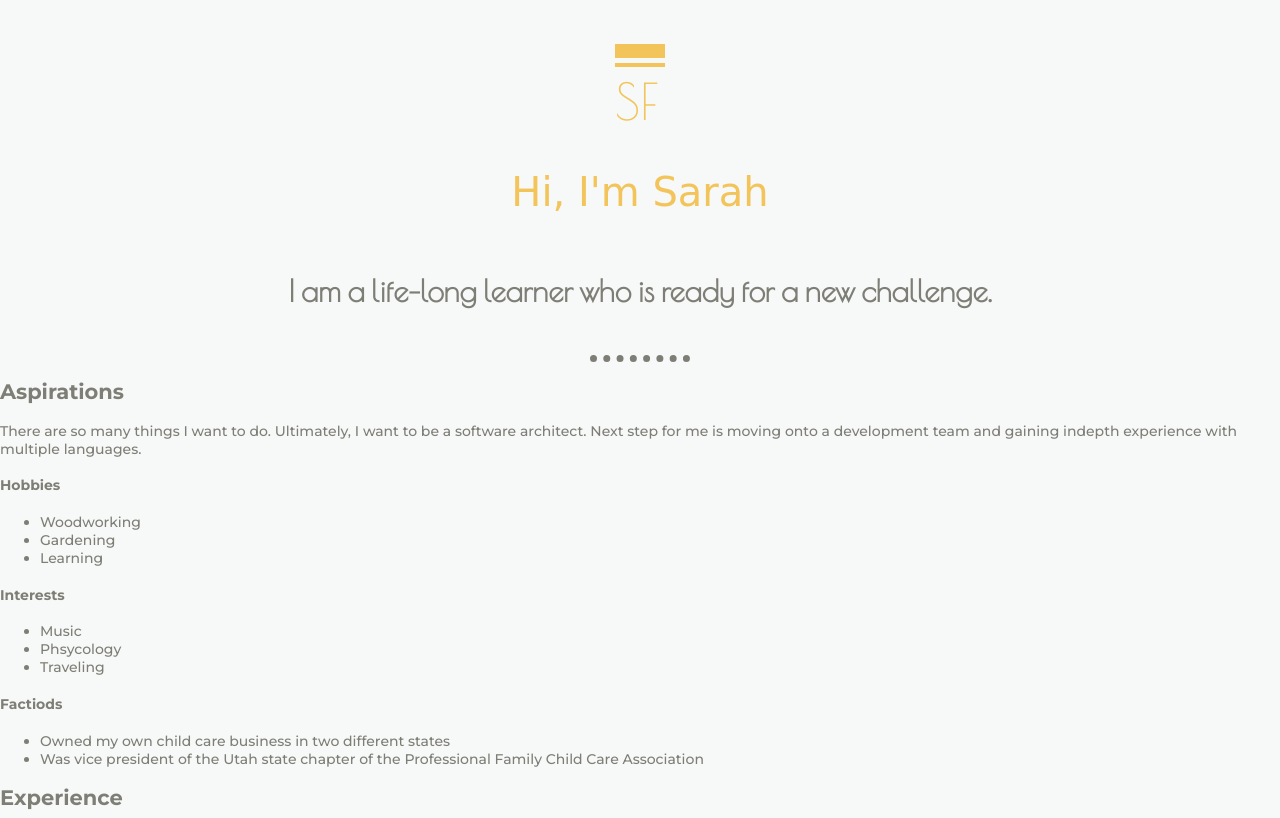
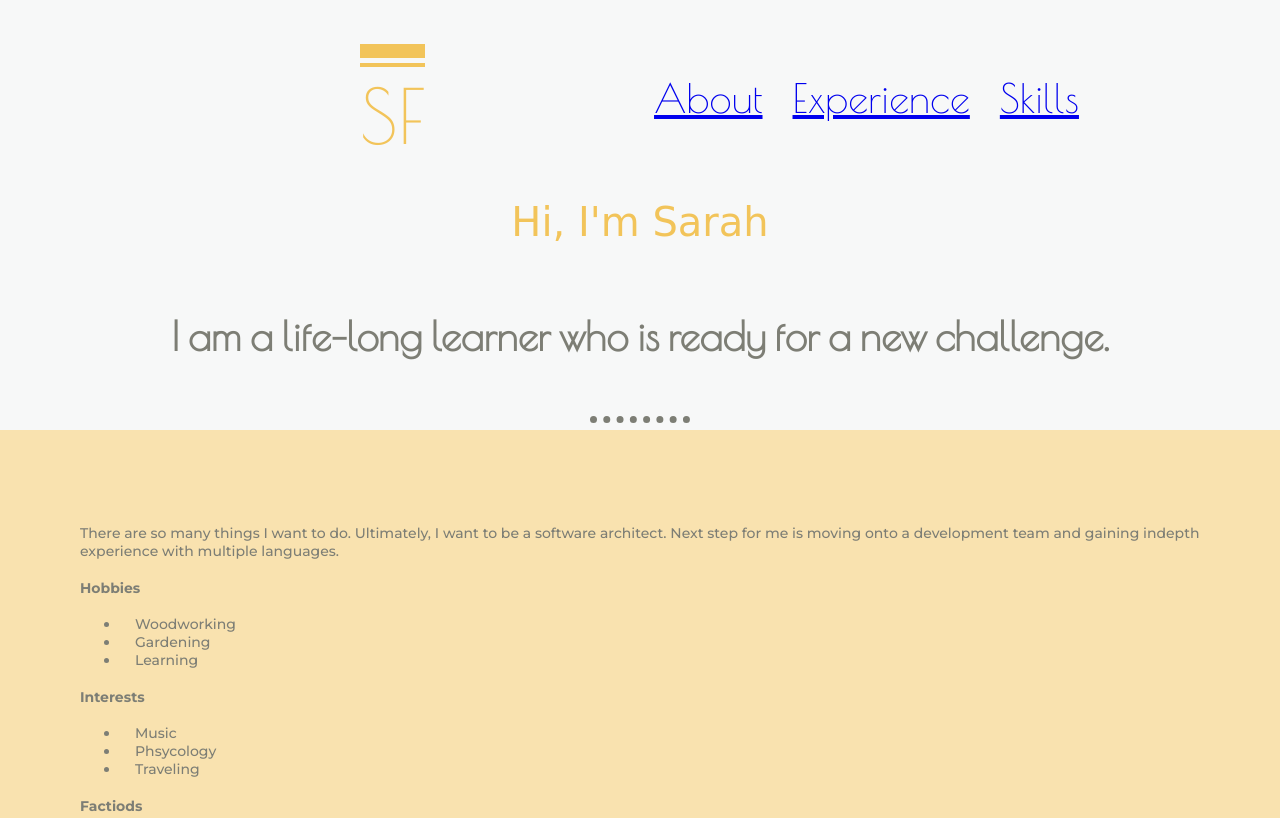
Before and after one commit to sfarnsworth02/portfolio, a plain HTML site: page index.html in a window 1280 px wide. Shown: the top 818 px of the page. Drawn offline with nearby package versions, Linux system fonts and the light colour scheme; a web font is replaced by a local one.

Commit message:
added css to header

```diff
--- a/index.css
+++ b/index.css
@@ -31,7 +31,7 @@ header {
 }
 
 .logo-content {
-    width: 50px;
+    width: 65px;
 }
 
 .line-1 {
@@ -47,22 +47,38 @@ header {
 .initials {
     font-family: 'Poiret One', cursive;
     color: #F2C45A;
-    font-size: 50px;
+    font-size: 75px;
     max-width: 500px;
     margin: 0px;
     font-weight: 500;
+}
+
+/* ---- Nav ---- */
+nav {
+    display: flex;
+    font: 40px 'Poiret One',cursive;
+}
+
+nav ul {
+    list-style-type: none;
+    display:flex;
+    flex-direction: row;
+    margin-top: 75px;
+
+}
+
+li {
+    padding: 0px 15px;
 }
 
 /* ---- Intro Box ---- */
 
 .intro-box p {
     font-family: 'Poiret One', cursive;
-    font-size: 30px;
+    font-size: 40px;
     font-weight: 600;
     padding:10px;
 }
-
-
 
 .intro-box span {
     font-family: 'Sofia', cursive;
@@ -72,8 +88,18 @@ header {
     justify-content: center;
 }
 
+.intro-content {
+    display: flex;
+    text-align: center;
+}
 
 /* ---------------- MAIN ---------------- */
+
+main {
+    display: flex;
+    flex-direction: column;
+
+}
 
 .header-divide {
     border-style: none none dotted none;
@@ -81,3 +107,10 @@ header {
     border-width: 7px;
     width: 100px;
 }
+
+aside,
+.skills {
+    background-color: #f9e2af;
+    padding: 10vh 10vh;
+    justify-content: center;
+}
--- a/index.html
+++ b/index.html
@@ -9,6 +9,7 @@
     </head>
     <main>
         <header>
+            <nav>
             <div class="logo-box">
                 <div class="logo-content">
                     <hr class="line-1" />
@@ -16,19 +17,25 @@
                     <p class="initials">SF</p>
                 </div>
             </div>
+
+                <ul>
+                    <li><a href="#aspirations">About</a></li>
+                    <li><a href="#experience">Experience</a></li>
+                    <li><a href="#skills">Skills</a></li>
+                </ul>
+            </nav>
             <div class="intro-box">
                     <span>Hi, I'm Sarah</span>
                     <br />
-                    <p>
+                    <p class="intro-content">
                         I am a life-long learner who is ready for a new challenge.
                     </p>
             </div>
         </header>
         <body>
             <hr class="header-divide" />
-            <aside>
+            <aside id="aspirations">
                     <article>
-                        <h2>Aspirations</h2>
                         <p class="aspirations">
                             There are so many things I want to do. Ultimately, I want to be a software architect. Next step for me is
                             moving onto a development team and gaining indepth experience with multiple languages.
@@ -55,8 +62,7 @@
                     </article>
                 </aside>
             <section>
-                <article>
-                    <h2>Experience</h2>
+                <article id="experience">
                     <h3>Studio Information Systems Administrator</h3>
                     <p>
                         Responsible for the user interface design, troubleshooting, scripting, maintenance,
@@ -93,7 +99,7 @@
                         Consistently met performance milestones in speed, accuracy, and volume.
                     </p>
                 </article>
-                <article>
+                <article id="skills">
                     <h2>Skills</h2>
                     <h4>General</h4>
                     <ul>
```
